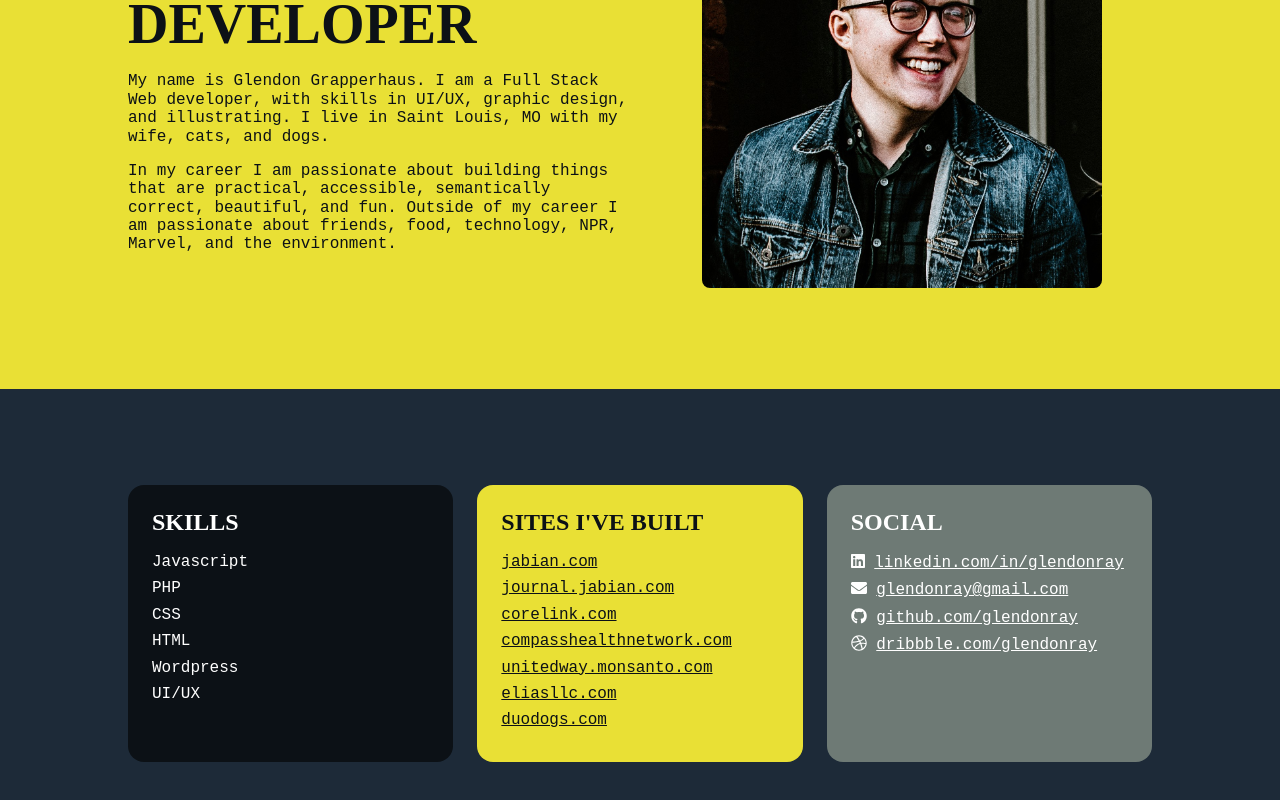
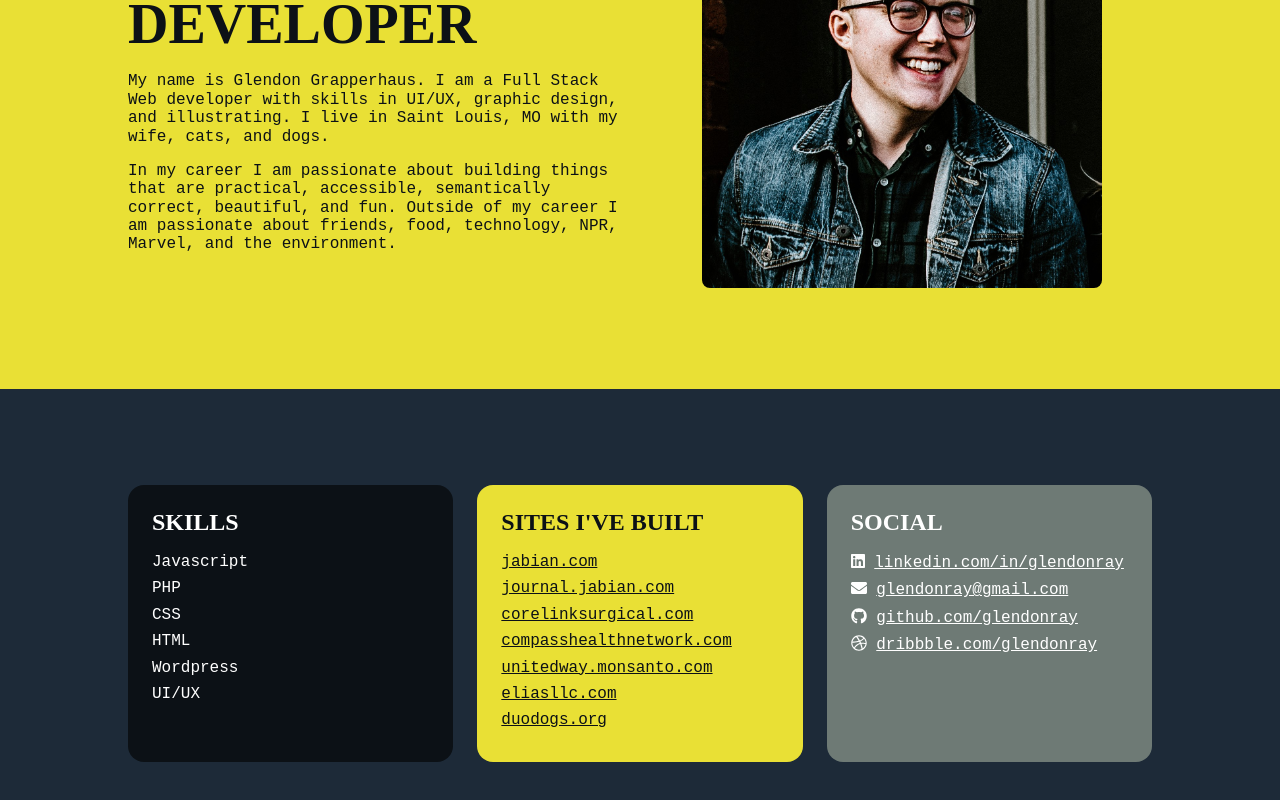
Before and after one commit to glendonray/portfolio-site, a React (Create React App) app: page / in a window 1280 px wide. Shown: the part 318-1118 px from the top of the page. Built offline with nearby package versions, Linux system fonts and the light colour scheme; the HTML template or start-up script is replaced by a standard one.

Commit message:
Updated portfolio links.

```diff
--- a/src/components/pages/Home.js
+++ b/src/components/pages/Home.js
@@ -10,7 +10,7 @@ export const Home = () => (
           <div className='intro-text '>
             <h2>Full Stack Web Developer</h2>
             <p>
-              My name is Glendon Grapperhaus. I am a Full Stack Web developer,
+              My name is Glendon Grapperhaus. I am a Full Stack Web developer
               with skills in UI/UX, graphic design, and illustrating. I live in
               Saint Louis, MO with my wife, cats, and dogs.
             </p>
@@ -50,10 +50,10 @@ export const Home = () => (
               <a href='https://journal.jabian.com'>journal.jabian.com</a>
             </li>
             <li>
-              <a href='https://corelink.com'>corelink.com</a>
+              <a href='https://corelinksurgical.com'>corelinksurgical.com</a>
             </li>
             <li>
-              <a href='https://copmasshealthnetwork.com'>
+              <a href='https://compasshealthnetwork.com'>
                 compasshealthnetwork.com
               </a>
             </li>
@@ -66,7 +66,7 @@ export const Home = () => (
               <a href='https://eliasllc.com'>eliasllc.com</a>
             </li>
             <li>
-              <a href='https://duodogs.com'>duodogs.com</a>
+              <a href='https://duodogs.org'>duodogs.org</a>
             </li>
           </ul>
         </div>
```
